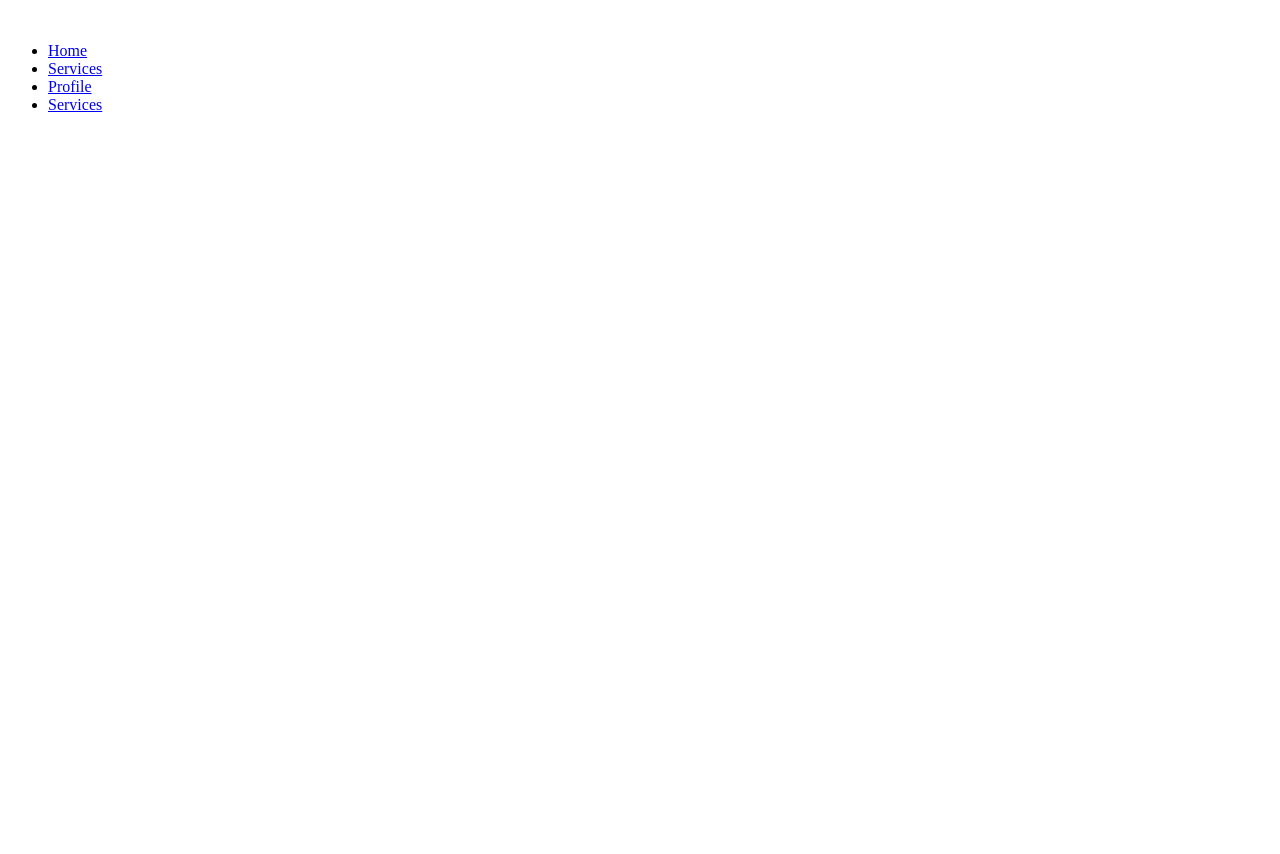
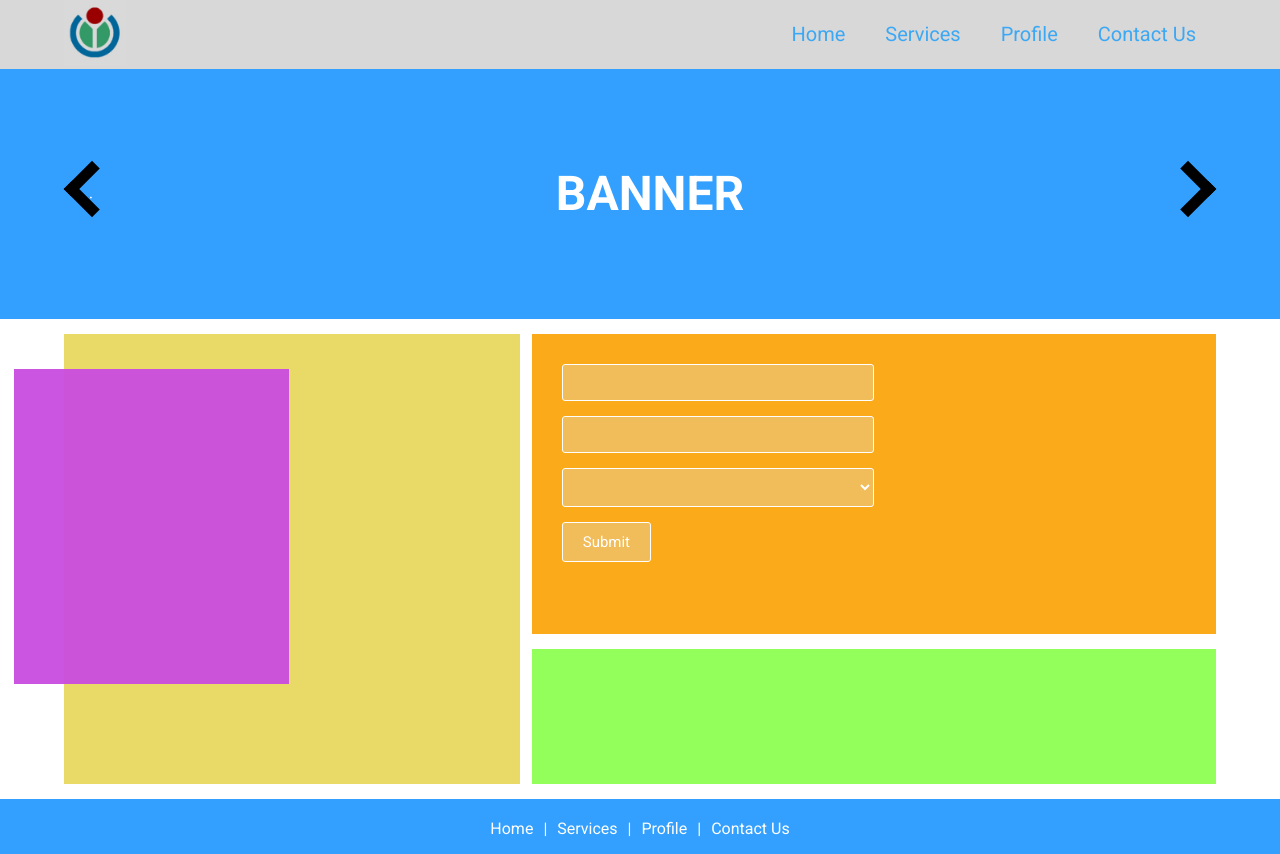
Before and after one commit to RohanSingh8274/Assignments-1-Inno, a plain HTML site: page CSS/CSS Advance/CSS-4/index.html in a window 1280 px wide. Before the commit the page ends 800 px from the top, so only its background shows below. Drawn offline with Linux system fonts and the light colour scheme.

Commit message:
Added Advance task 1

```diff
--- a/CSS/CSS Advance/CSS-4/index.html
+++ b/CSS/CSS Advance/CSS-4/index.html
@@ -4,22 +4,88 @@
     <meta charset="UTF-8">
     <meta http-equiv="X-UA-Compatible" content="IE=edge">
     <meta name="viewport" content="width=device-width, initial-scale=1.0">
-    <title>Document</title>
+    <title>Innoraft Learning CSS-4</title>
+    <link rel="stylesheet" href="styles.css">
 </head>
 <body>
-    <nav>
-        <img src="" alt="">
-        <div class="navitem">
-            <ul>
-                <li> <a href="#">Home</a> </li>
-                <li> <a href="#">Services</a> </li>
-                <li> <a href="#">Profile</a> </li>
-                <li> <a href="#">Services</a> </li>
-            </ul>
+    <header>
+        <section class="Navbar">
+            <div class="container">
+                <div class="nav">
+                    <div class="image">
+                        <img src="imgpro.png" alt="">
+                    </div>
+                    <div>
+                        <ul>
+                            <li><a href="">Home</a></li>
+                            <li><a href="">Services</a></li>
+                            <li><a href="">Profile</a></li>
+                            <li><a href="">Contact Us</a></li>
+                        </ul>
+                    </div>
+                </div>
+            </div>
+        </section>
+        <section class="banner">
+            <div class="container">
+                <div class="item">
+                    <div class="leftPointer">.
+                    </div>
+                    <div class="text">
+                        <h1>BANNER</h1>
+                    </div>
+                    <div class="rightPointer">
+                    </div>
+                </div>
+            </div>
+        </section>
+    </header>
+    <div class="container">
+        <div class="parts">
+            <div class="part1">
+                <div class="part11">
+                    <div class="part12"></div>
+                </div>
+
+            </div>
+            <div class="part2">
+                <div class="part21">
+                    <form action="" class="form">
+                        <input type="text" name="UserName" class="formAction">
+                        <br>
+                        <input type="text" name="Password" class="formAction">
+                        <br>
+                        <select name="Favourate cuisine" class="formAction">
+                            <option value="Select"></option>
+                            <option value="Chinese">Chinese</option>
+                            <option value="Indian">Indian</option>
+                            <option value="Continental">Continental</option>
+                            <option value="Italian">Italian</option>
+                        </select>
+                        <br>
+                        <input type="button" value="Submit" class="formButton">
+                    </form>
+                </div>
+                <div class="part22"></div>
+            </div>
         </div>
-    </nav>
-    <div class="footer">
-
     </div>
+    <footer>
+        <div class="foot">
+            <div class="container">
+                <div class="footAlign">
+                    <ul>
+                        <li> <a href="">Home</a> </li>
+                        <li>|</li>
+                        <li> <a href="">Services</a> </li>
+                        <li>|</li>
+                        <li> <a href="">Profile</a> </li>
+                        <li>|</li>
+                        <li> <a href="">Contact Us</a> </li>
+                    </ul>
+                </div>
+            </div>
+        </div>
+    </footer>
 </body>
 </html>
--- /dev/null
+++ b/CSS/CSS Advance/CSS-4/styles.css
@@ -0,0 +1,178 @@
+@import url('https://fonts.googleapis.com/css2?family=Raleway:wght@100;300&family=Roboto:wght@300;400;700&display=swap');
+* {
+    margin: 0;
+    padding: 0;
+    box-sizing: border-box;
+    color: white;
+    font-family: 'Roboto', sans-serif;
+}
+
+/* utility class */
+.container {
+    width: 90%;
+    margin: 0 auto;
+}
+
+/* header  */
+.Navbar {
+    background-color: #8080804f;
+}
+
+.image img {
+    width: 80%;
+}
+
+.nav {
+    display: flex;
+    justify-content: space-between;
+}
+
+.nav ul {
+    display: flex;
+    list-style: none;
+
+}
+
+.nav ul li {
+    font-size: 1.25rem;
+    margin: 22px 10px;
+}
+
+.nav ul li a {
+    text-decoration: none;
+    color: #0095ffba;
+    padding: 10px;
+}
+
+.nav ul li a:hover {
+    background-color: black;
+    color: white !important;
+    transition: 0.02s ease-out;
+}
+
+/* banner */
+
+.banner {
+    background-color: #0089ffcc;
+}
+
+.item {
+    display: flex;
+    justify-content: space-between;
+    height: 250px;
+}
+
+.leftPointer {
+    height: 40px;
+    width: 40px;
+    border-top: 11px solid black;
+    border-left: 11px solid black;
+    transform: rotate(-45deg);
+    margin: 100px 20px 0 8px;
+    cursor: pointer;
+}
+
+.text {
+    font-size: 2rem;
+    color: white;
+    margin: auto 0;
+    cursor: pointer;
+}
+
+.text:hover {
+    background-color: #0095ffc4;
+}
+
+.rightPointer {
+    height: 40px;
+    width: 40px;
+    border-top: 11px solid black;
+    border-left: 11px solid black;
+    transform: rotate(135deg);
+    margin: 100px 8px 0 0;
+    cursor: pointer;
+}
+
+/* Midd portion */
+.parts {
+    display: flex;
+    justify-content: space-between;
+    margin: 15px auto;
+}
+
+.part1 {
+    width: 40%;
+}
+
+.part11 {
+    height: 450px;
+    background-color: #ddc410a1;
+}
+
+.part12 {
+    height: 315px;
+    width: 275px;
+    background-color: #c94edff5;
+    position: relative;
+    top: 35px;
+    left: -50px;
+}
+
+.part2 {
+    width: 60%;
+    margin-left: 1%;
+}
+
+.part21 {
+    height: 300px;
+    background-color: #fbab19;
+}
+
+.form {
+    padding: 30px;
+}
+
+.formAction {
+    background-color: #f1bc5a;
+    margin-bottom: 15px;
+    padding: 10px;
+    width: 50%;
+    border: 1px solid white;
+    border-radius: 3px;
+}
+
+.formButton {
+    background-color: #f1bc5a;
+    border: 1px solid white;
+    border-radius: 3px;
+    padding: 10px 20px;
+    font-size: 15px;
+}
+
+.part22 {
+    height: 135px;
+    background-color: #85ff46e3;
+    margin-top: 15px;
+}
+
+/* footer  */
+.foot {
+    background-color: #0089ffcc;
+    height: 55px;
+}
+
+.footAlign ul {
+    display: flex;
+    justify-content: center;
+    list-style: none;
+
+}
+
+.footAlign ul li {
+    margin-top: 15px;
+    padding: 5px;
+}
+
+.footAlign ul li a {
+    text-decoration: none;
+}
```
Also changed, not shown: CSS/CSS Basic/CSS-3/index.html (+11 -10 lines), CSS/CSS Advance/CSS-4/imgpro.png (added).
